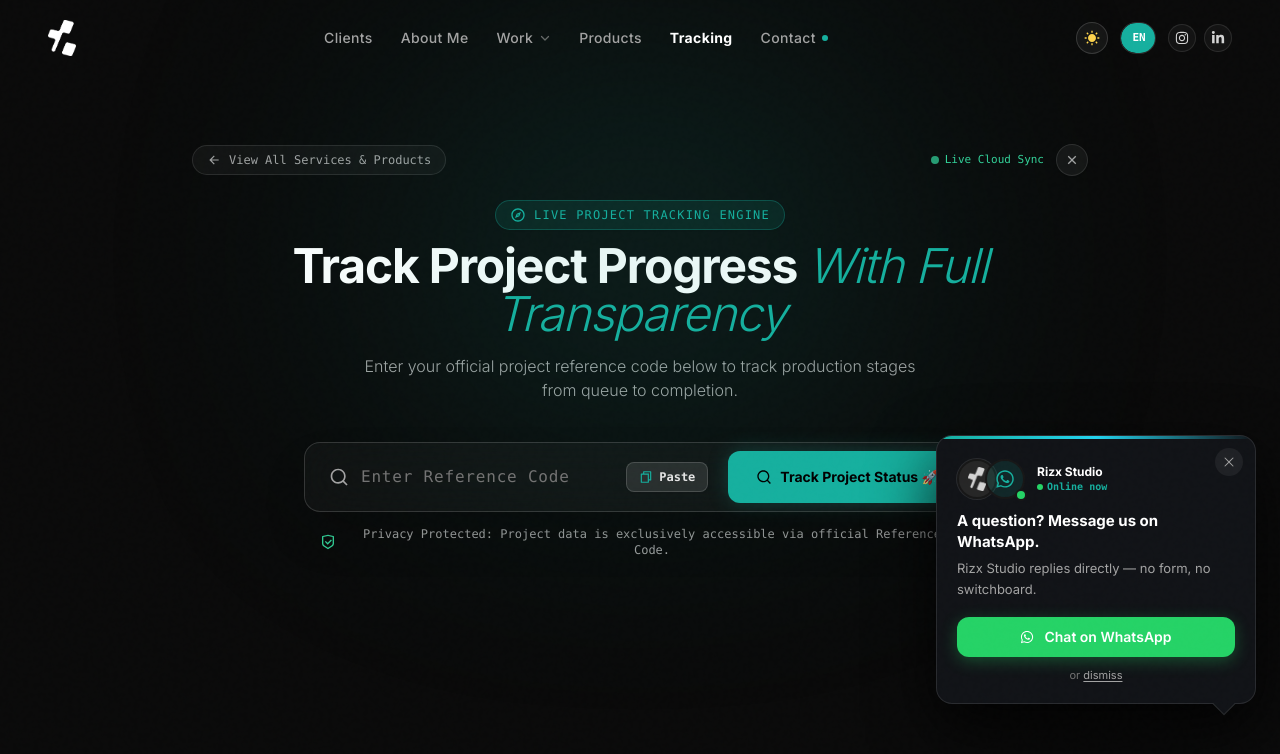
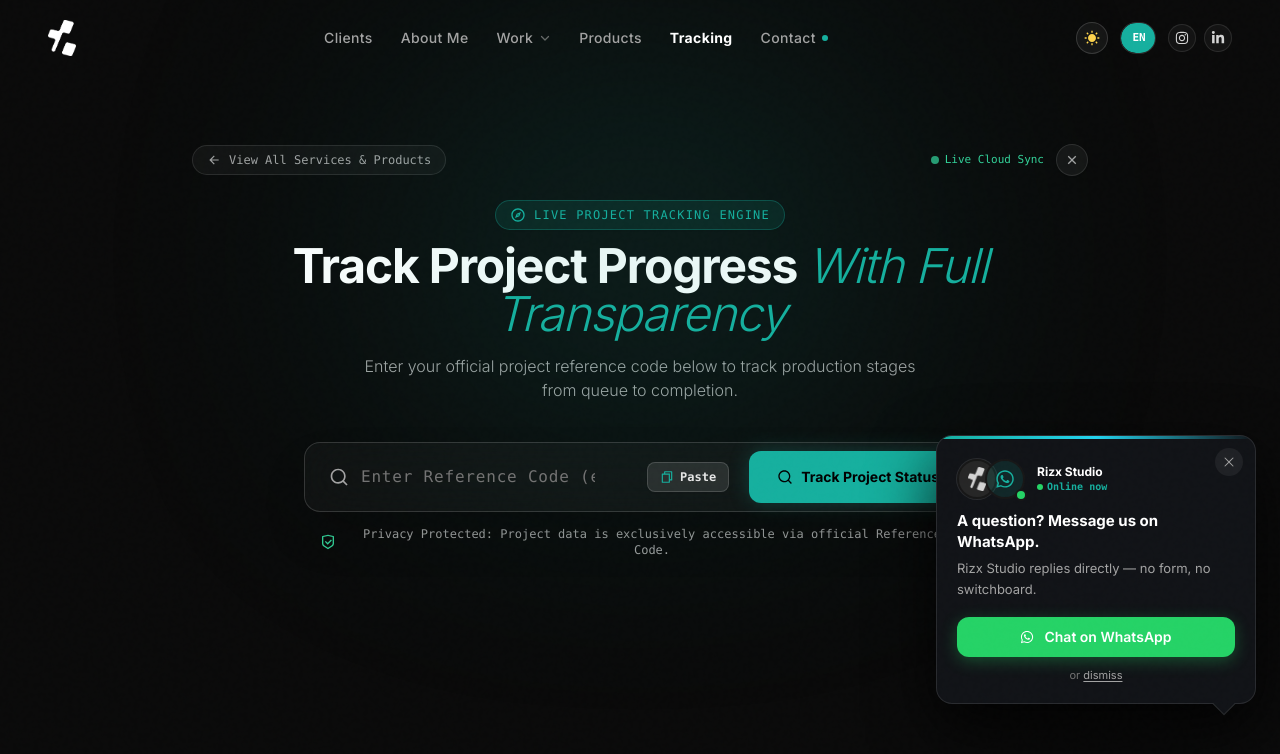
Before and after one commit to rizxstudioproject/rizxstudio, a Next.js app: page /tracking in a window 1280 px wide. Shown: the top 754 px of the page. Built offline with nearby package versions, Linux system fonts and the light colour scheme; no server answers; the database is empty; a web font is replaced by a local one.

Commit message:
fix(tracking): remove rocket icon from track project status button

```diff
--- a/app/tracking/page.tsx
+++ b/app/tracking/page.tsx
@@ -256,7 +256,7 @@ export default function TrackingPage() {
               ) : (
                 <RiSearchLine className="w-4 h-4" />
               )}
-              <span>{loading ? tr("Checking...", "Mengecek...", "Sadang mangecek...") : tr("Track Project Status 🚀", "Lacak Status Proyek 🚀", "Lacak Status Proyek 🚀")}</span>
+              <span>{loading ? tr("Checking...", "Mengecek...", "Sadang mangecek...") : tr("Track Project Status", "Lacak Status Proyek", "Lacak Status Proyek")}</span>
             </button>
           </form>
 
```
